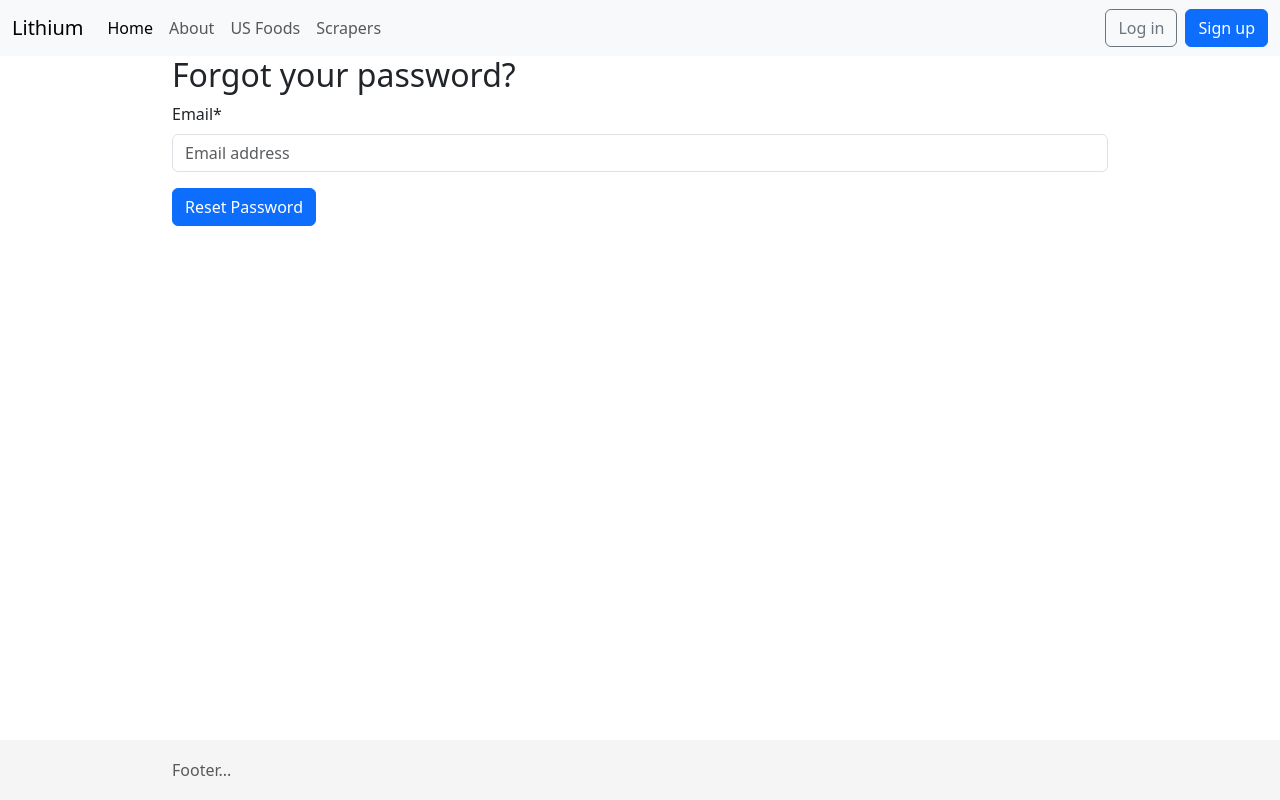
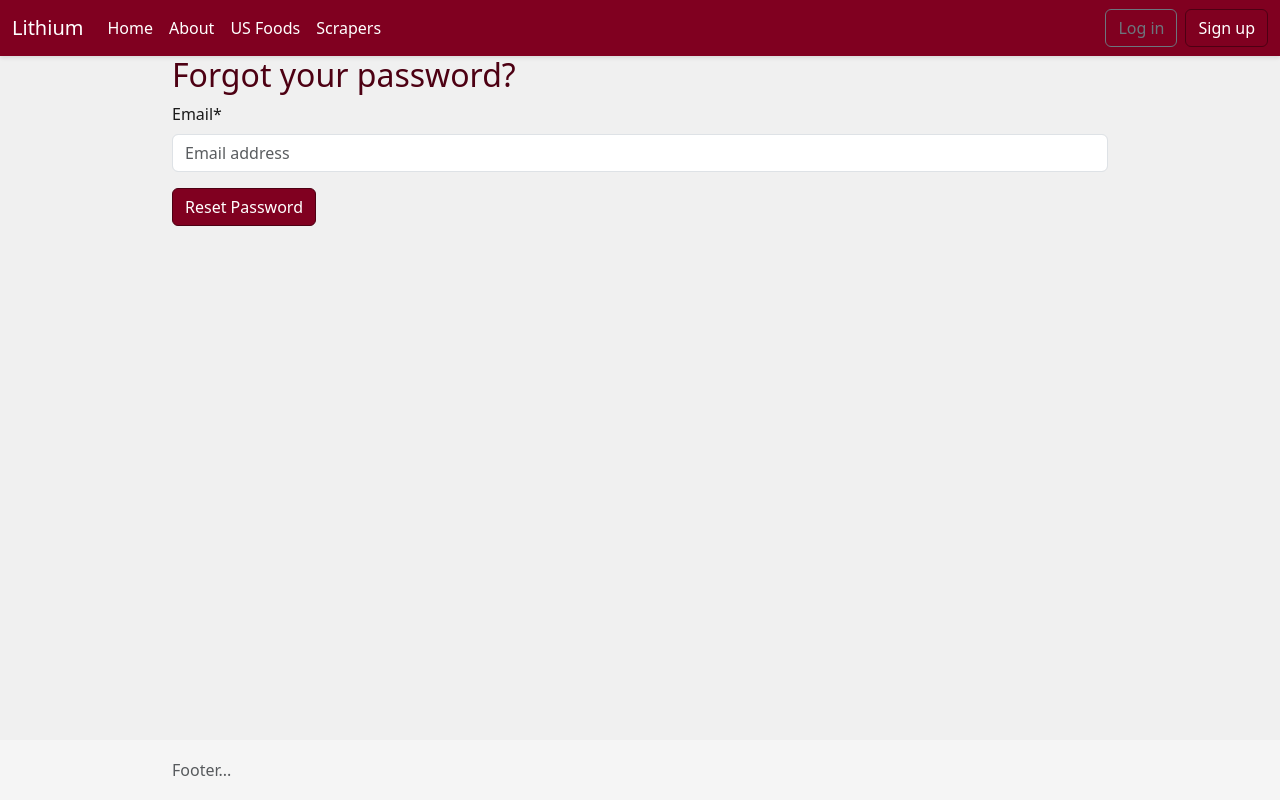
Before and after one commit to snapper67/scrapers, a Django app: page /accounts/password/reset/ in a window 1280 px wide. Run offline with Django 5.2, Linux system fonts and the light colour scheme; some libraries are stand-ins or nearby versions.

Commit message:
UI Updates

```diff
--- a/templates/_base.html
+++ b/templates/_base.html
@@ -13,15 +13,146 @@
 
   {% block css %}
   <!-- Bootstrap CSS -->
+  <!-- Bootstrap CSS with custom theme colors -->
   <link href="https://cdn.jsdelivr.net/npm/bootstrap@5.3.3/dist/css/bootstrap.min.css" rel="stylesheet"
     integrity="sha384-QWTKZyjpPEjISv5WaRU9OFeRpok6YctnYmDr5pNlyT2bRjXh0JMhjY6hW+ALEwIH" crossorigin="anonymous">
+
+  <!-- Custom CSS for maroon and grey theme -->
+  <style>
+    :root {
+      --maroon: #800020;
+      --maroon-light: #a63a50;
+      --maroon-dark: #4d0013;
+      --grey-light: #e0e0e0;
+      --grey: #666666;
+      --grey-dark: #333333;
+      --grey-darker: #1a1a1a;
+    }
+
+    /* Navbar theming */
+    .navbar {
+      background-color: var(--maroon) !important;
+      box-shadow: 0 2px 4px rgba(0,0,0,0.1);
+    }
+
+    .navbar-brand, .navbar-nav .nav-link {
+      color: white !important;
+    }
+
+    .navbar-nav .nav-link:hover, .navbar-nav .nav-link:focus {
+      color: var(--grey-light) !important;
+      text-decoration: underline;
+    }
+
+    /* Button theming */
+    .btn-primary {
+      background-color: var(--maroon);
+      border-color: var(--maroon-dark);
+    }
+
+    .btn-primary:hover, .btn-primary:focus, .btn-primary:active {
+      background-color: var(--maroon-dark) !important;
+      border-color: var(--maroon-dark) !important;
+    }
+
+    .btn-outline-primary {
+      color: var(--maroon);
+      border-color: var(--maroon);
+    }
+
+    .btn-outline-primary:hover, .btn-outline-primary:focus {
+      background-color: var(--maroon);
+      border-color: var(--maroon);
+    }
+
+    /* Card theming */
+    .card {
+      border: 1px solid rgba(0,0,0,0.1);
+      box-shadow: 0 2px 4px rgba(0,0,0,0.05);
+      margin-bottom: 1.5rem;
+    }
+
+    .card-header {
+      background-color: var(--maroon);
+      color: white !important;
+      font-weight: 500;
+      border-bottom: 1px solid rgba(0,0,0,0.1);
+    }
+
+    .card-header h5,
+    .card-header h6 {
+      color: white !important;
+    }
+
+    /* Form controls */
+    .form-control:focus, .form-select:focus {
+      border-color: var(--maroon-light);
+      box-shadow: 0 0 0 0.25rem rgba(128, 0, 32, 0.25);
+    }
+
+    /* Table theming */
+    .table thead th {
+      background-color: var(--maroon);
+      color: white;
+      border-color: var(--maroon-dark);
+    }
+
+    .table-hover tbody tr:hover {
+      background-color: rgba(128, 0, 32, 0.05);
+    }
+
+    /* Alert theming */
+    .alert-success {
+      background-color: rgba(0, 128, 0, 0.1);
+      border-color: rgba(0, 128, 0, 0.2);
+      color: #0f5132;
+    }
+
+    .alert-danger {
+      background-color: rgba(220, 53, 69, 0.1);
+      border-color: rgba(220, 53, 69, 0.2);
+      color: #842029;
+    }
+
+    /* Background and text colors */
+    body {
+      background-color: #f0f0f0;
+      color: var(--grey-darker);
+    }
+
+    h1, h2, h3, h4, h5, h6 {
+      color: var(--maroon-dark);
+    }
+
+    a {
+      color: var(--maroon);
+    }
+
+    a:hover, a:focus {
+      color: var(--maroon-dark);
+      text-decoration: none;
+    }
+
+    /* Custom utility classes */
+    .bg-maroon {
+      background-color: var(--maroon) !important;
+    }
+
+    .text-maroon {
+      color: var(--maroon) !important;
+    }
+
+    .border-maroon {
+      border-color: var(--maroon) !important;
+    }
+  </style>
 
   <link rel="stylesheet" href="{% static 'css/base.css' %}">
   {% endblock %}
 </head>
 
 <body>
-  <nav class="navbar navbar-expand-lg bg-body-tertiary">
+  <nav class="navbar navbar-expand-lg navbar-dark">
     <div class="container-fluid">
       <a class="navbar-brand" href="{% url 'home' %}">Lithium</a>
       <button class="navbar-toggler" type="button" data-bs-toggle="collapse" data-bs-target="#navbarSupportedContent"
```
